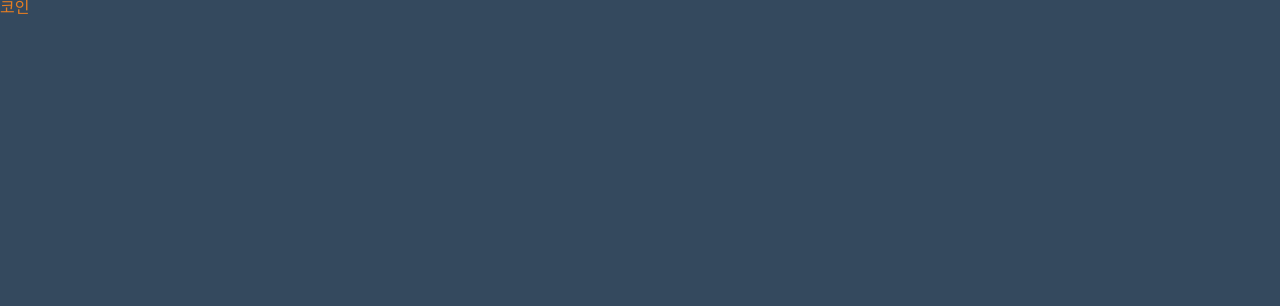
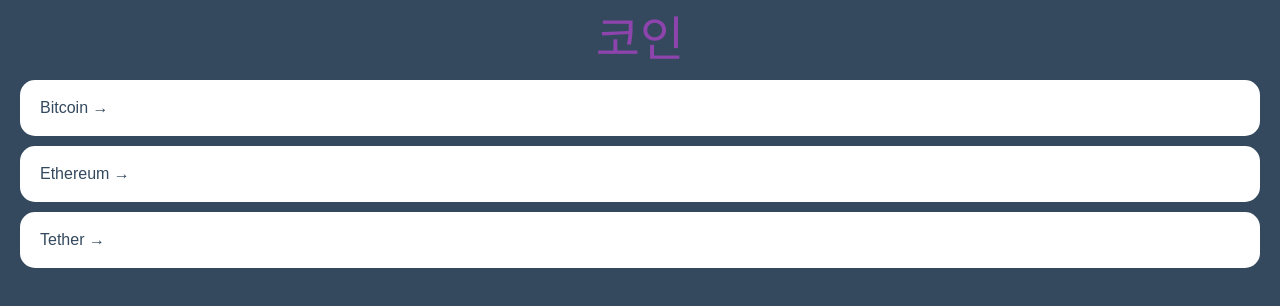
Before and after one commit to dawon0304/react--CryptoTracker, a React (Create React App) app: page / in a window 1280 px wide. Shown: the top 306 px of the page. Built offline with nearby package versions, Linux system fonts and the light colour scheme.

Commit message:
Home part one

```diff
--- a/src/App.tsx
+++ b/src/App.tsx
@@ -61,6 +61,7 @@
 }
 a{
   text-decoration:none;
+  color: inherit;
 }
 `;
 
--- a/src/routes/Coins.tsx
+++ b/src/routes/Coins.tsx
@@ -1,11 +1,89 @@
+import { Link } from "react-router-dom";
 import styled from "styled-components";
 
+const Container = styled.div`
+  padding: 0px 20px;
+`;
+
+const Header = styled.header`
+  height:10vh;
+  display: flex;
+  justify-content: center;
+  align-items: center;
+`;
+
+const CoinList = styled.ul`
+
+`;
+
+const Coin = styled.li`
+  background-color: white;
+  color: ${props => props.theme.bgColor};
+  margin-bottom: 10px;
+  border-radius: 15px;
+  a{
+    padding: 20px;
+    transition: color .2s ease-in;
+    display: block;
+  }
+  &:hover {
+    a {
+      color: ${(props) => props.theme.accentColor}
+    }
+  }
+`;
+
+
 const Title = styled.h1`
+  font-size: 48px;
   color: ${props => props.theme.accentColor};
 `;
 
+const coins = [
+  {
+    "id": "btc-bitcoin",
+    "name": "Bitcoin",
+    "symbol": "BTC",
+    "rank": 1,
+    "is_new": false,
+    "is_active": true,
+    "type": "coin"
+  },
+  {
+    "id": "eth-ethereum",
+    "name": "Ethereum",
+    "symbol": "ETH",
+    "rank": 2,
+    "is_new": false,
+    "is_active": true,
+    "type": "coin"
+  },
+  {
+    "id": "usdt-tether",
+    "name": "Tether",
+    "symbol": "USDT",
+    "rank": 3,
+    "is_new": false,
+    "is_active": true,
+    "type": "token"
+  },
+]
+
 function Coins() {
-  return <Title>코인</Title>;
+  return (
+    <Container>
+      <Header>
+        <Title>코인</Title>
+      </Header>
+      <CoinList>
+        {coins.map((coin) => (
+          <Coin key = {coin.id}>
+            <Link to = {`/${coin.id}`}> {coin.name} &rarr; </Link>
+          </Coin>
+        ))}
+      </CoinList>
+    </Container>
+  );
 }
 
 export default Coins;
--- a/src/theme.ts
+++ b/src/theme.ts
@@ -3,5 +3,5 @@
 export const Theme : DefaultTheme = {
   bgColor:"#34495e",
   textColor: "#ecf0f1",
-  accentColor:"#e67e22",
+  accentColor:"#8e44ad",
 };
```
